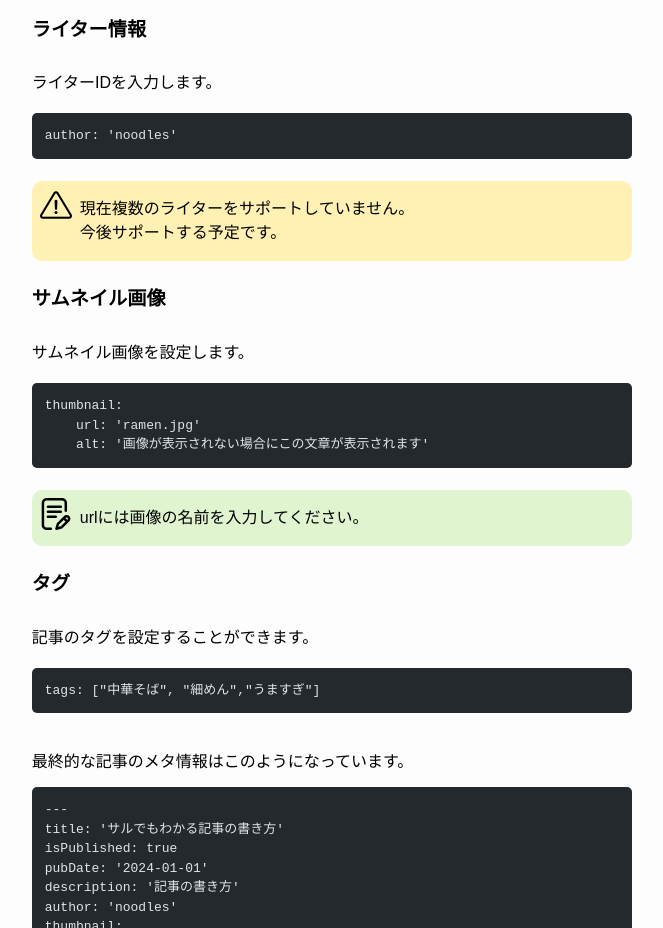
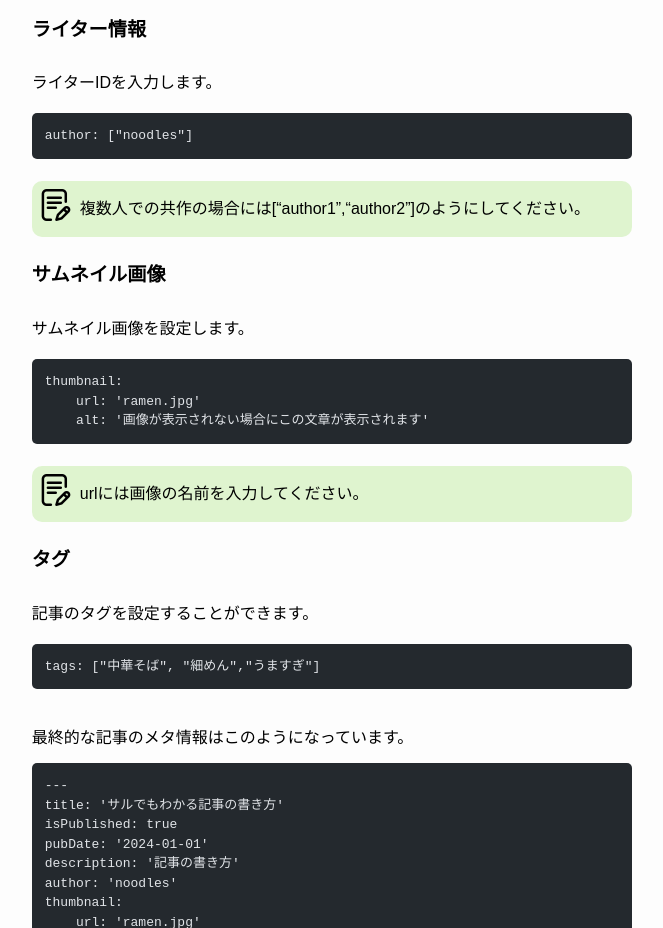
Before and after one commit to nonnhjleno/Noodles, an Astro site: page /blog/post_20241125 in a window 1280 px wide. Shown: the part 3520-4448 px from the top of the page, without its empty margins (308-971 px from the left). Built offline with nearby package versions, Linux system fonts and the light colour scheme; Astro itself is replaced by a stand-in of ours; code samples lack their colours.

Commit message:
ライターを複数人登録できるのでドキュメントを編集

````diff
--- a/src/content/blog/post_20241125.md
+++ b/src/content/blog/post_20241125.md
@@ -108,12 +108,11 @@ description: '記事の書き方'
 
 ライターIDを入力します。
 ```
-author: 'noodles'
+author: ["noodles"]
 ```
 
-:::note warn
-現在複数のライターをサポートしていません。
-今後サポートする予定です。
+:::note info
+複数人での共作の場合には["author1","author2"]のようにしてください。
 :::
 
 #### サムネイル画像
````
